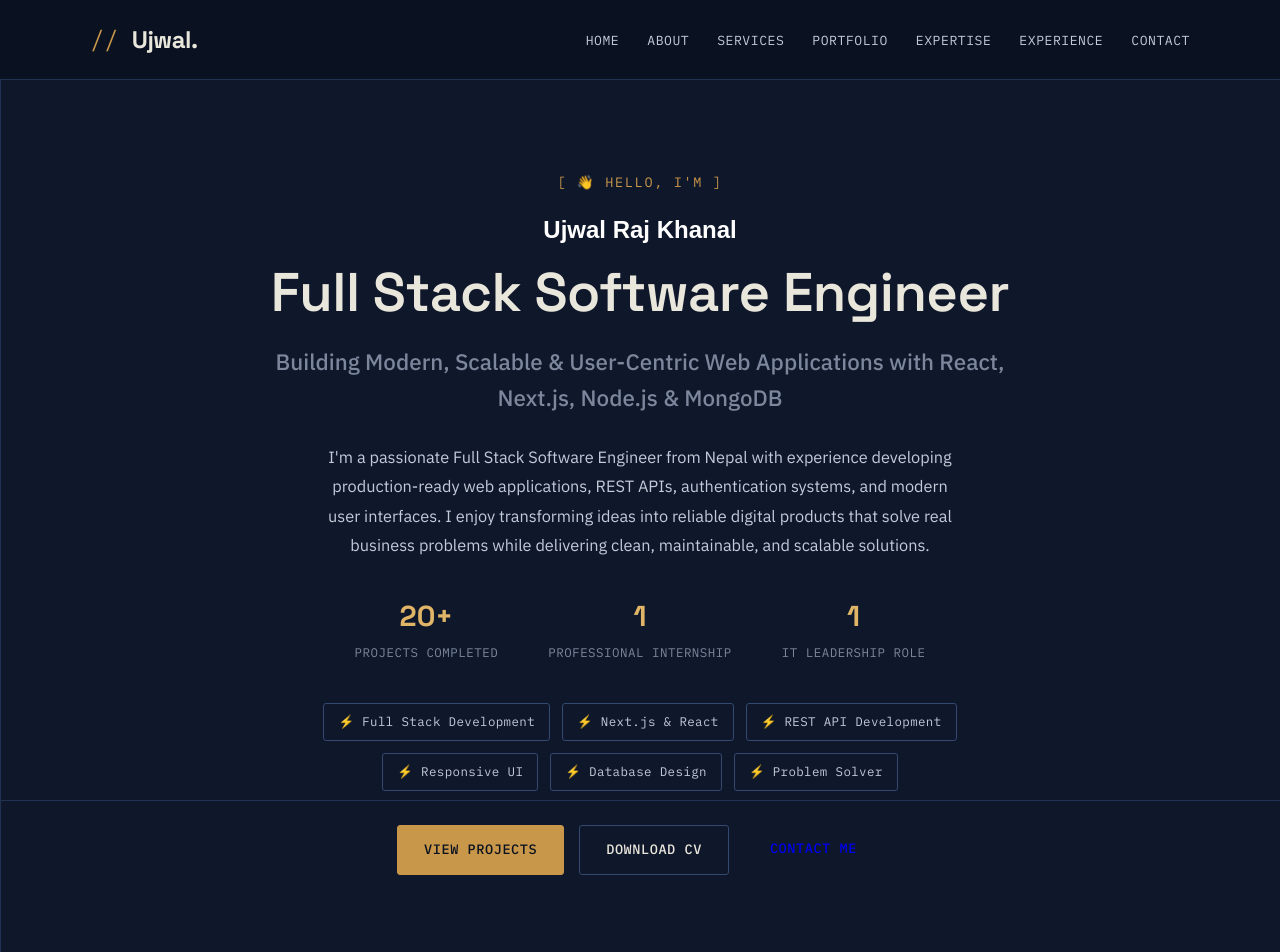
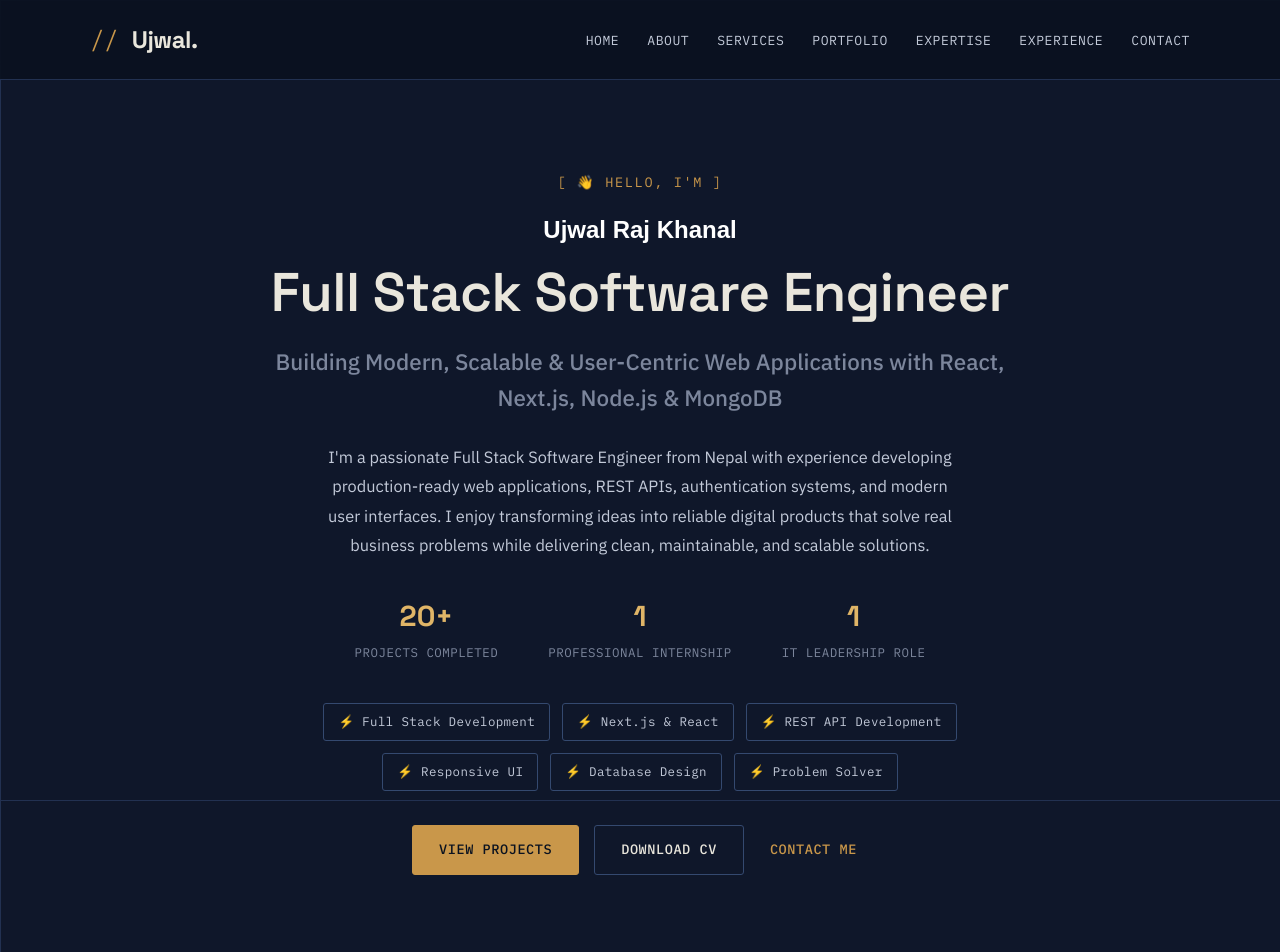
Before and after one commit to ujwal284/Portfolio_, a React (Vite) app in the folder frontend/: page / in a window 1280 px wide. Shown: the top 952 px of the page. Built offline with nearby package versions, Linux system fonts and the light colour scheme.

Commit message:
feat: Add outline button styling with hover effects for enhanced UI

```diff
--- a/frontend/src/App.css
+++ b/frontend/src/App.css
@@ -1,11 +1,3 @@
-/* =========================================================
-   PORTFOLIO — "SCHEMATIC" THEME
-   A technical-blueprint aesthetic: deep indigo ground, brass
-   ink, hairline rule work, and corner registration marks
-   borrowed from engineering drawings. Built for a developer
-   portfolio, where every section reads like a page from the
-   plan set.
-   ========================================================= */
 
 @import url('https://fonts.googleapis.com/css2?family=Space+Grotesk:wght@500;600;700&family=IBM+Plex+Sans:wght@400;500;600&family=IBM+Plex+Mono:wght@400;500&display=swap');
 
@@ -367,6 +359,19 @@ body {
 .secondary-btn:hover {
   border-color: var(--brass);
   color: var(--brass-bright);
+}
+
+.outline-btn {
+  background: transparent;
+  border: 1px solid transparent;
+  color: var(--brass);
+  padding: 13px 10px;
+}
+
+.outline-btn:hover {
+  color: var(--brass-bright);
+  text-decoration: underline;
+  text-underline-offset: 4px;
 }
 
 /* Resume Button */
```
